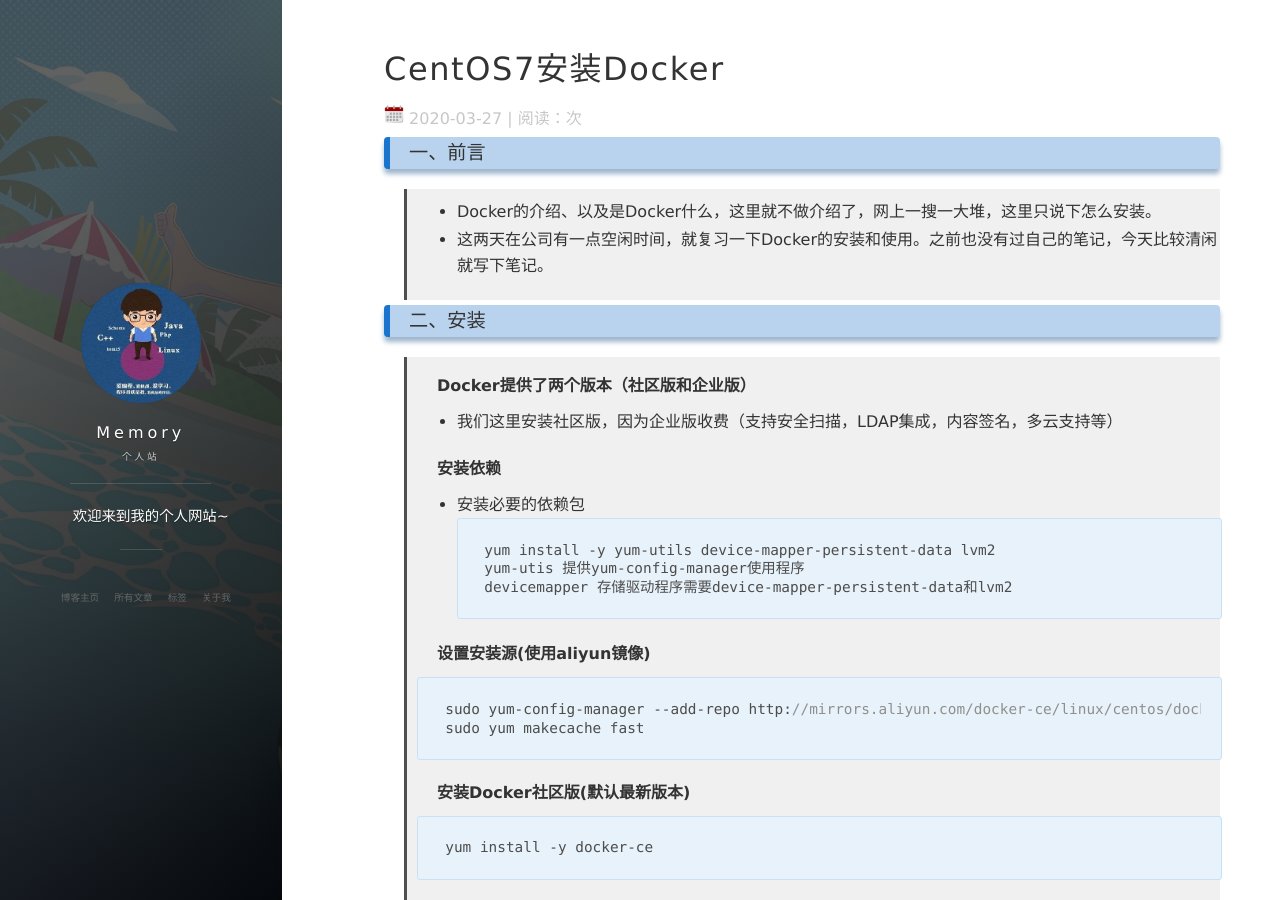
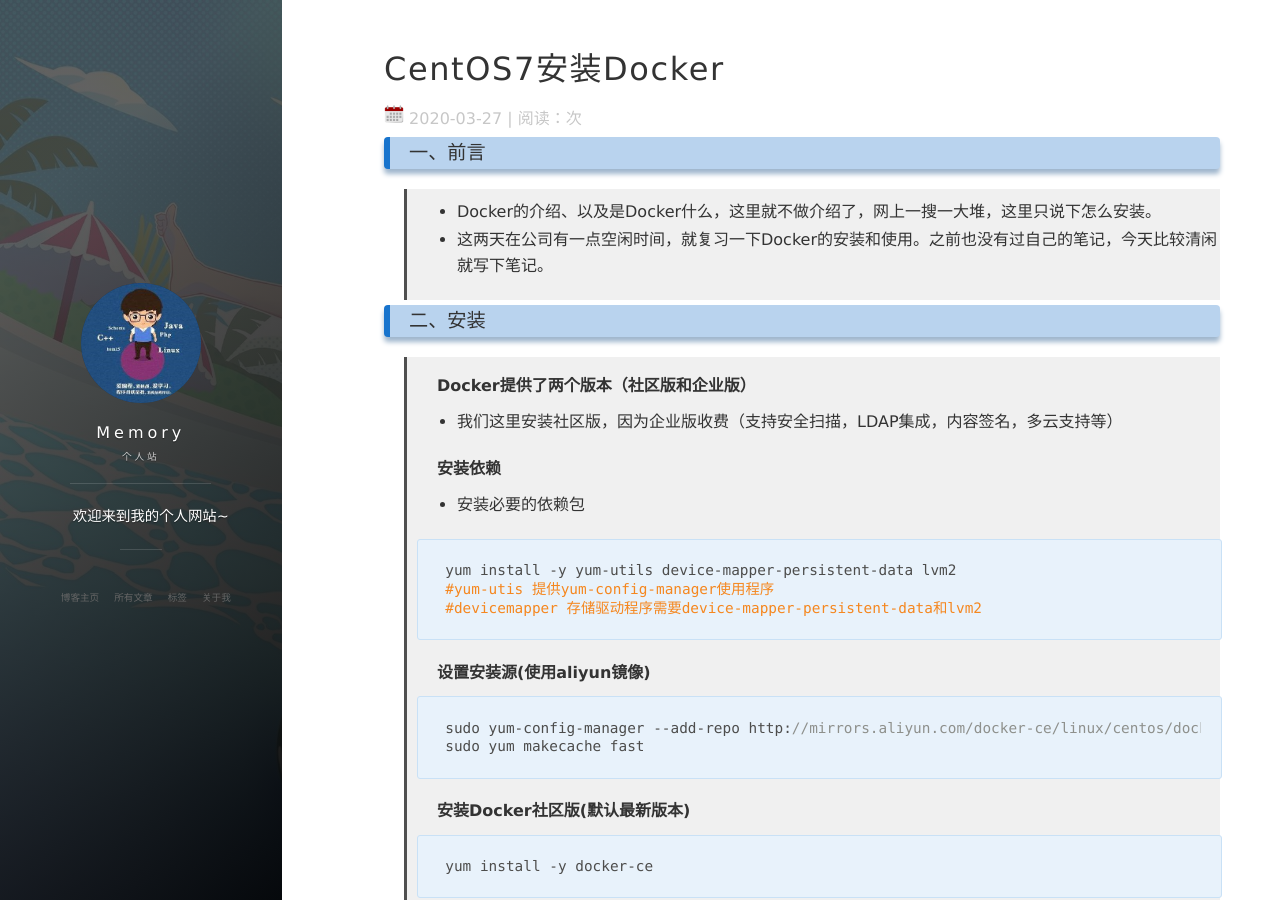
Before and after one commit to dhshenc/dhshenc.github.io, a Jekyll site: the page built from _posts/Docker/2020-03-27-CentOS7安装Docker.md, in a window 1280 px wide and 900 px high. Built offline with Jekyll 4.4.1, drawn with Linux system fonts in a browser that asks for light colours; nearby versions of some CDN libraries; comment, search, counter and statistics services are not loaded.

Commit message:
修改格式

````diff
--- a/_posts/Docker/2020-03-27-CentOS7安装Docker.md
+++ b/_posts/Docker/2020-03-27-CentOS7安装Docker.md
@@ -19,10 +19,11 @@ tag: Docker
 > **安装依赖**
 >
 > * 安装必要的依赖包
+>
 >```shell
 > yum install -y yum-utils device-mapper-persistent-data lvm2
-> yum-utis 提供yum-config-manager使用程序
-> devicemapper 存储驱动程序需要device-mapper-persistent-data和lvm2
+> #yum-utis 提供yum-config-manager使用程序
+> #devicemapper 存储驱动程序需要device-mapper-persistent-data和lvm2
 >```
 >
 > **设置安装源(使用aliyun镜像)**
@@ -39,11 +40,13 @@ tag: Docker
 > **安装指定版本**
 >
 > * 查看Docker版本
+>
 >```shell
 > yum list docker-ce --showduplicates | sort -r
 >```
 >
 > * 安装指定版本
+>
 >```shell
 > yum install docker-ce-<VERSION STRING>
 >```
````
